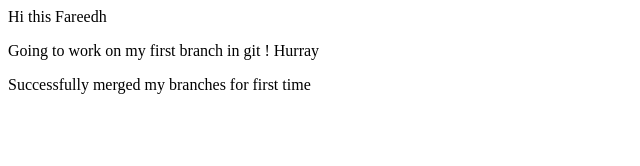
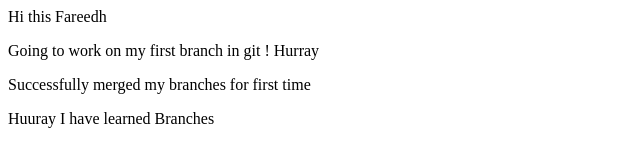
Before and after one commit to SheikFareedh77/My-First-Repository, a plain HTML site: page index.html in a window 1280 px wide. Shown: the whole page, without its empty margins (0-640 px from the left). Drawn offline with Linux system fonts and the light colour scheme.

Commit message:
updated v1.0

```diff
--- a/index.html
+++ b/index.html
@@ -6,6 +6,7 @@
             <P>Going to work on my first branch in git ! Hurray</P>
             <p>Successfully merged my branches for first time</p>
 
+        <P>Huuray I have learned Branches</P>
         </body>
     </head>
 </html>
```
